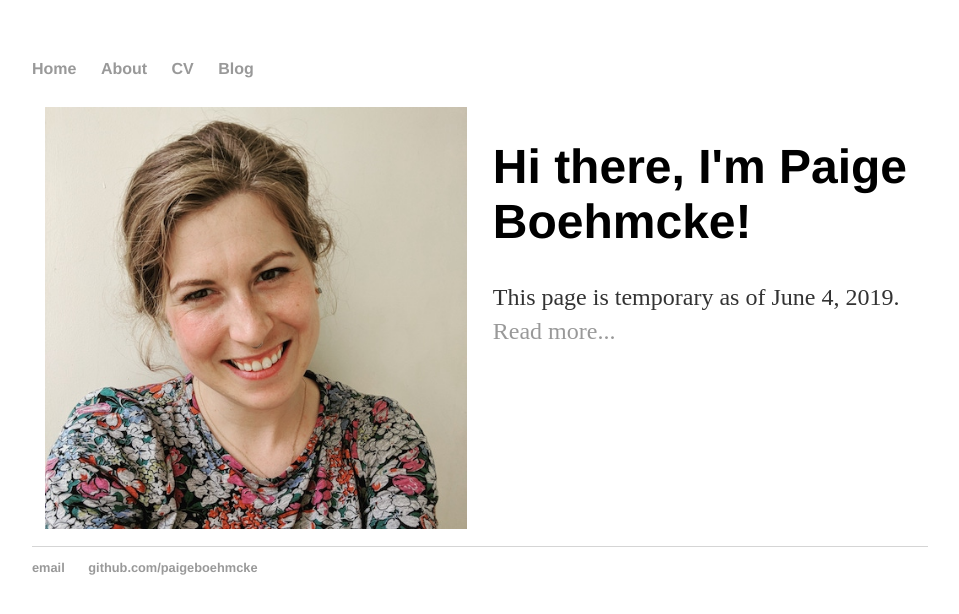
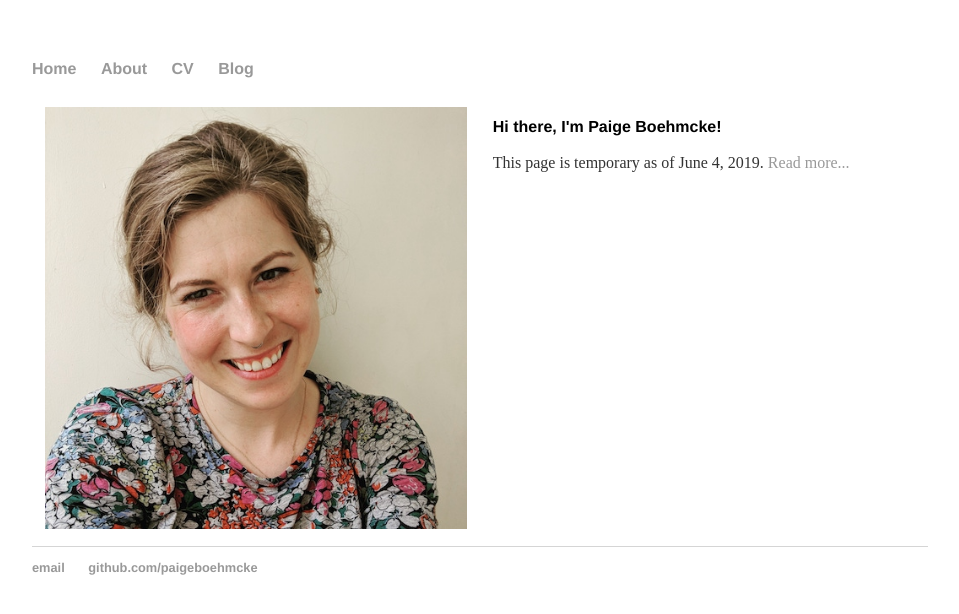
Before and after one commit to paigeboehmcke/paigeboehmcke.github.io, a Jekyll site: the page built from index.html, in a window 1280 px wide. Shown: the top 614 px of the page, without its empty margins (160-1119 px from the left). Built offline with Jekyll 4.4.1, drawn with Linux system fonts in a browser that asks for light colours.

Commit message:
Update index.html

```diff
--- a/index.html
+++ b/index.html
@@ -6,6 +6,6 @@ title: Paige Boehmcke
 	<img src="/images/headshot.jpg" alt="paige headshot" width="100%">
 </div>
 <div class="blurb">
-	<h1 width="100%">Hi there, I'm Paige Boehmcke!</h1>
-	<p width="100%">This page is temporary as of June 4, 2019. <a href="/about">Read more...</a></p>
+	<h1 style="font-size:calc(var(--h));">Hi there, I'm Paige Boehmcke!</h1>
+	<p style="font-size:calc(var(--h));">This page is temporary as of June 4, 2019. <a href="/about">Read more...</a></p>
 </div>
```
